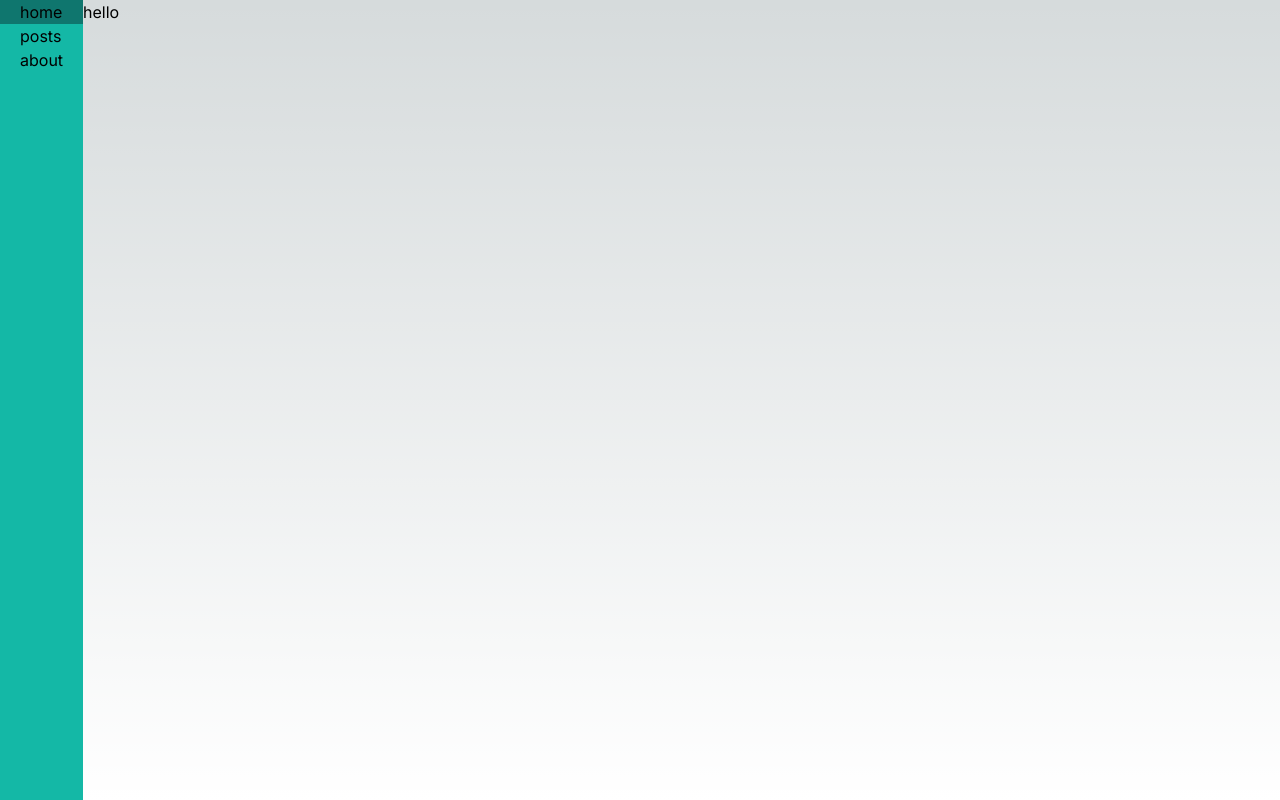
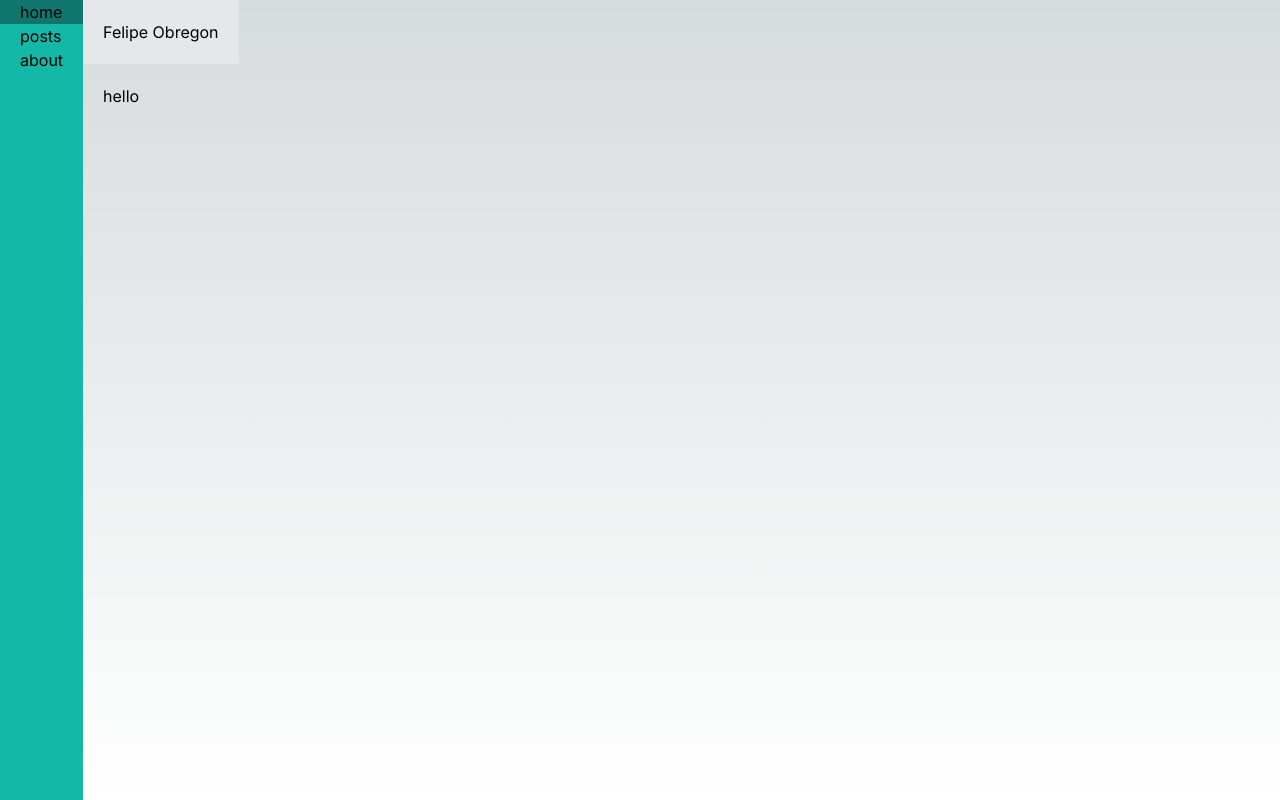
Before and after one commit to felipeobregon/p10-blog, a Next.js app: page / in a window 1280 px wide. Built offline with nearby package versions, Linux system fonts and the light colour scheme.

Commit message:
add header to layout

```diff
--- a/src/app/layout.tsx
+++ b/src/app/layout.tsx
@@ -20,7 +20,14 @@ export default function RootLayout({
       <body className={inter.className}>
         <div className="flex h-screen">
           <Navbar />
-          {children}
+          <div className="flex-col">
+            <header className="bg-gray-200 p-5">
+              Felipe Obregon
+            </header>
+            <main className="flex-grow p-5">
+              {children}
+            </main>
+          </div>
         </div>
 
       </body>
```
